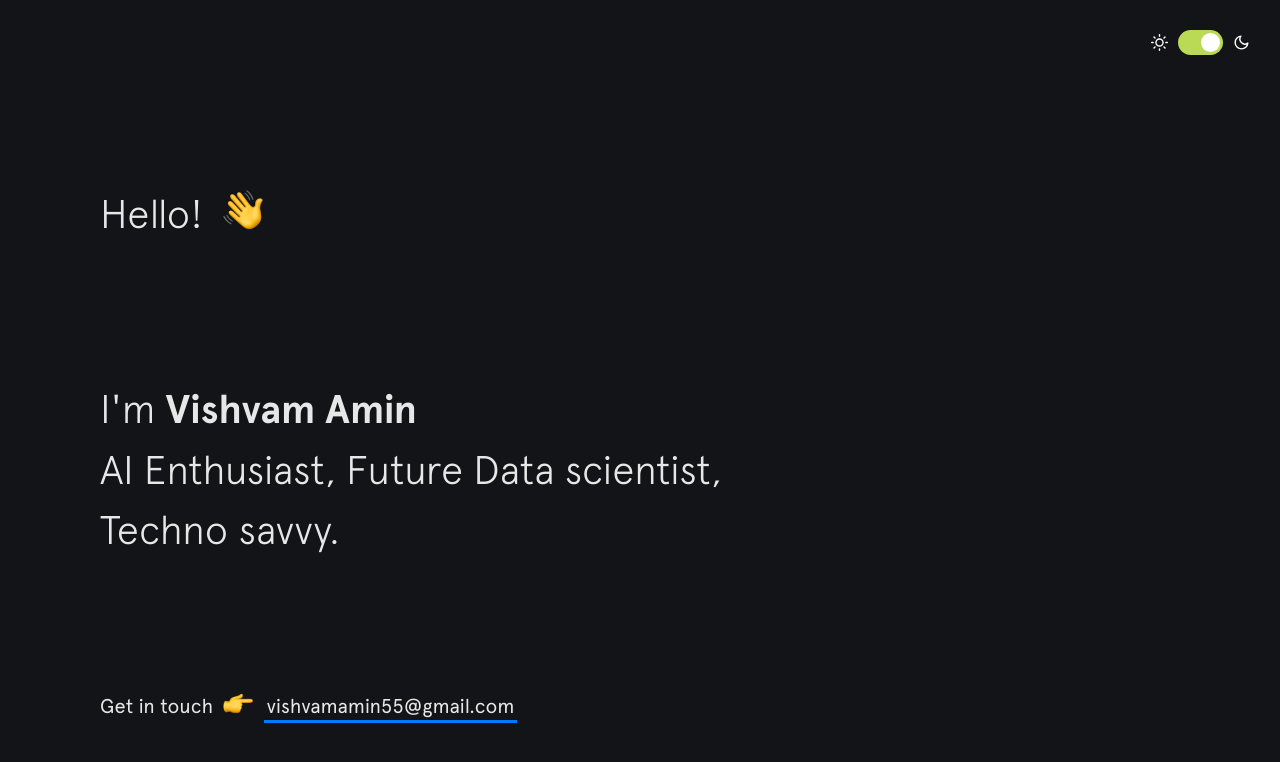
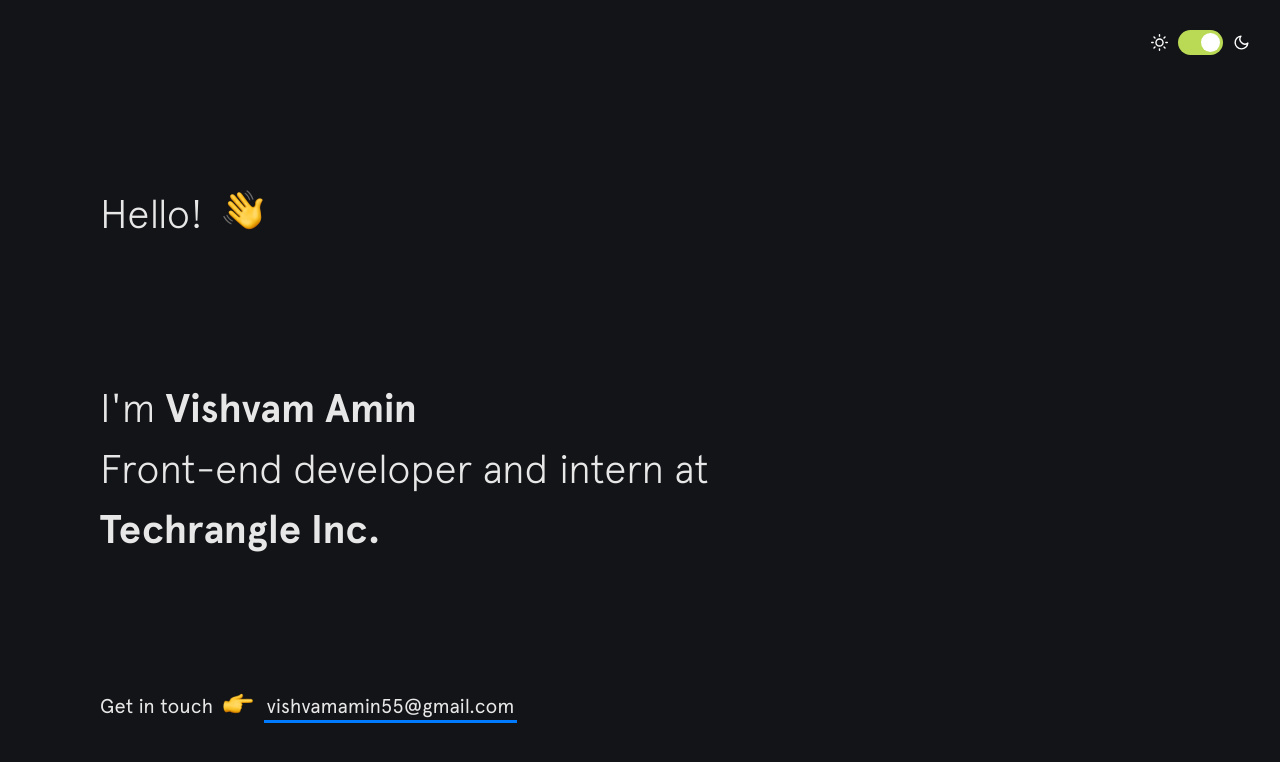
Before and after one commit to aminvishvam/aminvishvam.github.io, a Jekyll site: the page built from index.html, in a window 1280 px wide and 900 px high. Shown: the top 762 px of the window. Built offline with Jekyll 4.4.1, drawn with Linux system fonts in a browser that asks for light colours; nearby versions of some CDN libraries; some of the changed text lies outside the part shown.

Commit message:
Intro updated

```diff
--- a/_data/skills.yml
+++ b/_data/skills.yml
@@ -34,6 +34,8 @@
   - item: React Development Tool
 
 design:
+  - item: Web development
+  - item: Web designing
   - item: Artificial Intelligence
   - item: Machine Learning
   - item: Deep Learning
--- a/_includes/background.html
+++ b/_includes/background.html
@@ -1,9 +1,22 @@
 <section class="section background">
   <div class="section__title">Background</div>
   <div class="section__content">
-    <p>I'm 20 and final year student of IT Engineering at <a class="underline-link" href="http://www.gecmodasa.ac.in/" target="_blank">Government Engineering College</a> in Modasa expecting to graduate in June 2019.</p>
+    <p>
+      I'm 24 and I have bacholors in machj
+      <a
+        class="underline-link"
+        href="http://www.gecmodasa.ac.in/"
+        target="_blank"
+        >Government Engineering College</a
+      >
+      in Modasa expecting to graduate in June 2019.
+    </p>
 
-    <p>I am an energetic and enthusiastic person who enjoys accepting challenges and strive towards achieving personal goals. My present career aim is to become a data scientist. Always willing to work with new technology.</p>
+    <p>
+      I am an energetic and enthusiastic person who enjoys accepting challenges
+      and strive towards achieving personal goals. My present career aim is to
+      become a data scientist. Always willing to work with new technology.
+    </p>
 
     <!-- {% include employment-status.html %} -->
   </div>
--- a/_includes/intro.html
+++ b/_includes/intro.html
@@ -1,12 +1,23 @@
 <header class="intro">
-  <h1 class="intro__hello">Hello! <span class="emoji wave-hand animated"></span></h1>
+  <h1 class="intro__hello">
+    Hello! <span class="emoji wave-hand animated"></span>
+  </h1>
 
-  <h2 class="intro__tagline">I'm <span class="name">Vishvam Amin </span><br>AI Enthusiast, Future Data scientist, Techno savvy.</h2>
+  <h2 class="intro__tagline">
+    I'm <span class="name">Vishvam Amin </span><br />Front-end developer and
+    intern at <a href="https://www.techrangle.com/">Techrangle Inc.</a>
+  </h2>
 
   <h3 class="intro__contact">
     <span>Get in touch </span>
     <span class="emoji pointer"></span>
-    <span><a href="mailto:vishvamamin55@gmail.com?subject=I%20have%20an%20OPPORTUNITY%20for%20you%20!" target="_blank" class="highlight-link">vishvamamin55@gmail.com</a></span>
+    <span
+      ><a
+        href="mailto:vishvamamin55@gmail.com?subject=I%20have%20an%20OPPORTUNITY%20for%20you%20!"
+        target="_blank"
+        class="highlight-link"
+        >vishvamamin55@gmail.com</a
+      ></span
+    >
   </h3>
-
 </header>
```
